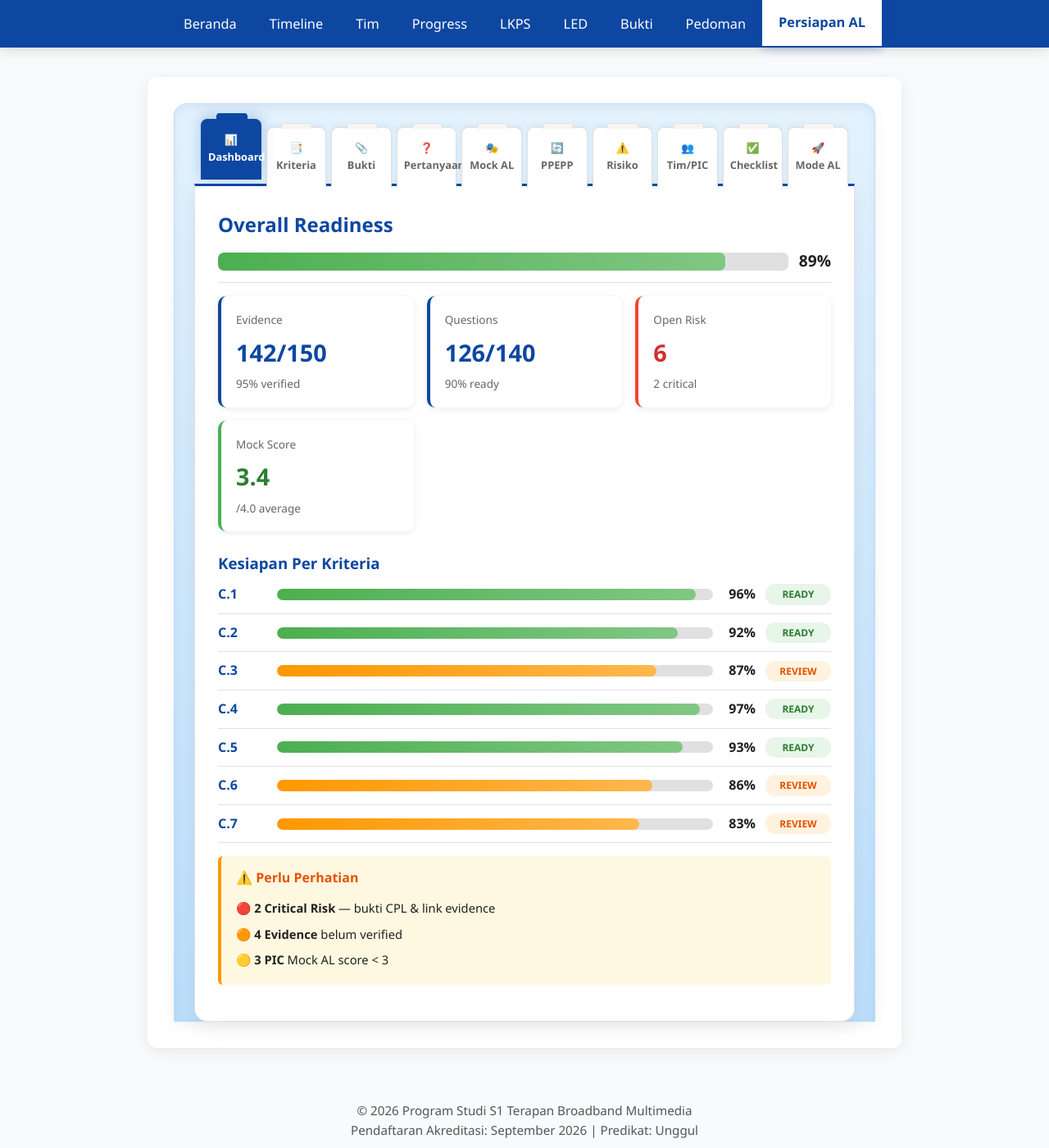
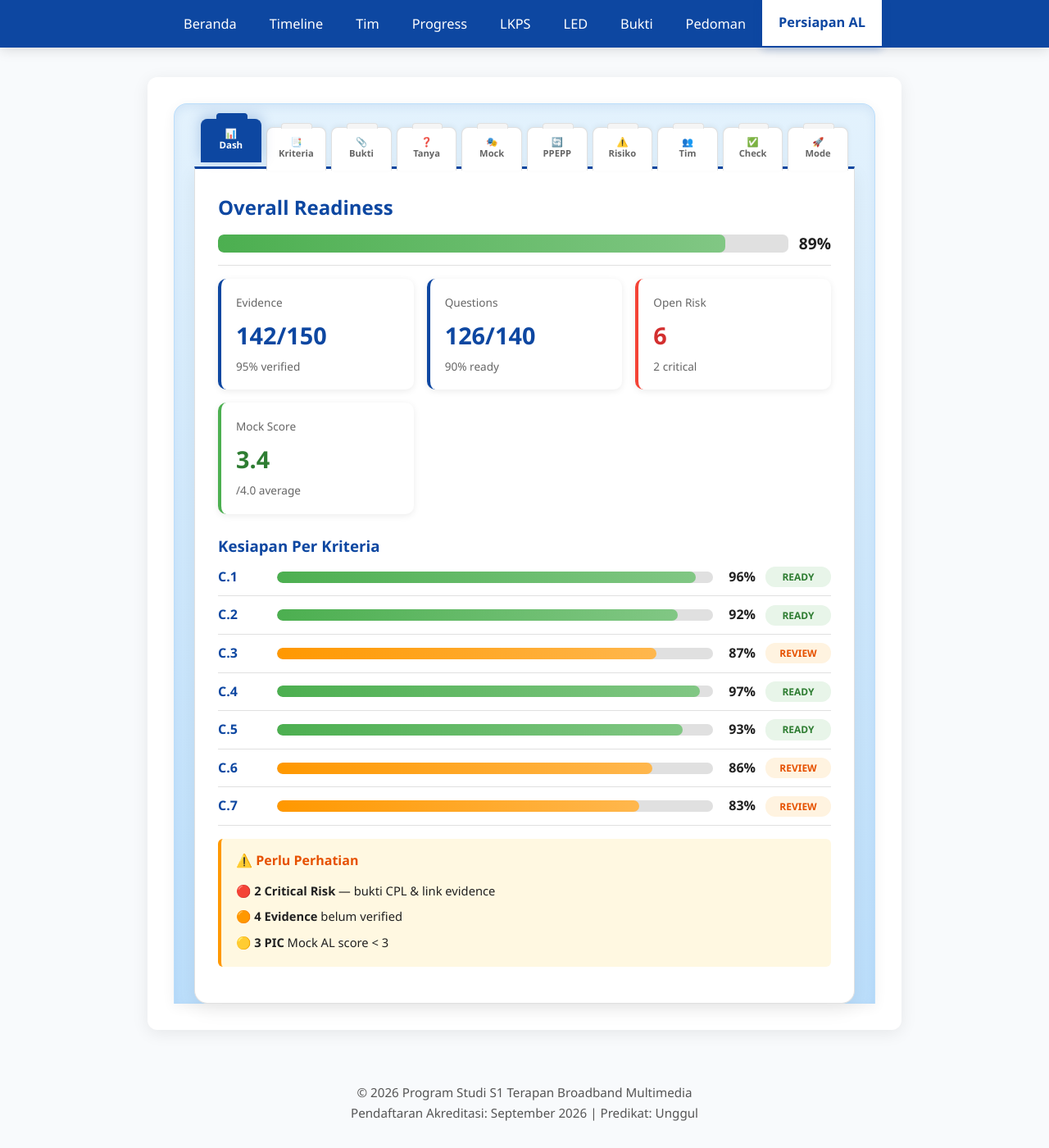
Before and after one commit to portal-psbm/aksibm-26, a Jekyll site: the page built from persiapan-al.md, in a window 1280 px wide and 1400 px high. Shown: the whole window at 82% size. Built offline with Jekyll 4.4.1, drawn with Linux system fonts in a browser that asks for light colours; part of the change alters nothing that is shown.

Commit message:
update AL

```diff
--- a/persiapan-al.md
+++ b/persiapan-al.md
@@ -5,7 +5,7 @@ permalink: /persiapan-al/
 ---
 
 <style>
-  /* ===== Cabinet Container - Tema Biru Konsisten ===== */
+  /* ===== Cabinet Container ===== */
   .cabinet-container {
     background: linear-gradient(180deg, #e3f2fd 0%, #bbdefb 100%);
     padding: 24px 24px 0 24px;
@@ -34,12 +34,12 @@ permalink: /persiapan-al/
   .folder-shelf::-webkit-scrollbar-track { background: rgba(13, 71, 161, 0.05); border-radius: 2px; }
   .folder-shelf::-webkit-scrollbar-thumb { background: #0d47a1; border-radius: 2px; }
 
-  /* ===== Folder Tab ===== */
+  /* ===== Folder Tab - Label Singkat ===== */
   .folder-tab {
     position: relative;
     flex: 0 0 auto;
-    min-width: 110px;
-    padding: 14px 14px 18px 14px;
+    min-width: 90px;
+    padding: 10px 6px 14px 6px;
     background: #ffffff;
     border-radius: 8px 8px 0 0;
     border: 1px solid #e0e0e0;
@@ -47,20 +47,23 @@ permalink: /persiapan-al/
     cursor: pointer;
     text-align: center;
     font-weight: 600;
-    font-size: 0.82rem;
+    font-size: 0.72rem;
+    line-height: 1.2;
     color: #666;
     transition: all 0.35s cubic-bezier(0.4, 0, 0.2, 1);
     transform: translateY(4px);
     box-shadow: 0 -2px 6px rgba(0,0,0,0.05);
-    white-space: nowrap;
+    white-space: normal;
+    word-wrap: break-word;
+    overflow-wrap: break-word;
   }
 
   .folder-tab::before {
     content: '';
     position: absolute;
     top: -6px;
-    left: 20%;
-    width: 60%;
+    left: 22%;
+    width: 56%;
     height: 6px;
     background: #f5f5f5;
     border-radius: 4px 4px 0 0;
@@ -76,7 +79,7 @@ permalink: /persiapan-al/
   }
   .folder-tab:hover::before { background: #f1f5f9; }
 
-  /* Folder Aktif - Biru #0d47a1 */
+  /* Folder Aktif */
   .folder-tab.active {
     background: #0d47a1;
     color: #ffffff;
@@ -85,6 +88,7 @@ permalink: /persiapan-al/
     border-color: #0d47a1;
     box-shadow: 0 -4px 16px rgba(13, 71, 161, 0.25);
     font-weight: 700;
+    font-size: 0.72rem;
   }
   .folder-tab.active::before {
     background: #0d47a1;
@@ -111,7 +115,7 @@ permalink: /persiapan-al/
   .al-panel.active { display: block; }
   @keyframes fadeIn { from { opacity: 0; transform: translateY(8px); } to { opacity: 1; transform: translateY(0); } }
 
-  /* ===== Komponen Internal - Konsisten dengan Halaman Lain ===== */
+  /* ===== Komponen Internal ===== */
   .card-grid { display: grid; grid-template-columns: repeat(auto-fit, minmax(220px, 1fr)); gap: 16px; margin: 16px 0; }
   .stat-card { background: white; border-radius: 10px; padding: 18px; box-shadow: 0 2px 8px rgba(0,0,0,0.08); border-left: 4px solid #0d47a1; transition: transform 0.2s; }
   .stat-card:hover { transform: translateY(-2px); }
@@ -201,17 +205,17 @@ permalink: /persiapan-al/
   /* ===== RESPONSIVE ===== */
   @media (min-width: 1200px) {
     .folder-shelf { overflow-x: visible; padding-bottom: 0; }
-    .folder-tab { flex: 1 1 0; min-width: 0; padding: 14px 8px 18px 8px; font-size: 0.8rem; white-space: normal; }
+    .folder-tab { flex: 1 1 0; min-width: 0; padding: 10px 4px 14px 4px; font-size: 0.7rem; }
     .folder-tab::before { left: 25%; width: 50%; }
   }
   @media (min-width: 768px) and (max-width: 1199px) {
     .folder-shelf { flex-wrap: wrap; overflow-x: visible; padding-bottom: 0; }
-    .folder-tab { flex: 0 1 calc(20% - 6px); min-width: 0; font-size: 0.8rem; white-space: normal; }
+    .folder-tab { flex: 0 1 calc(20% - 6px); min-width: 0; font-size: 0.7rem; }
   }
   @media (max-width: 767px) {
     .folder-shelf { overflow-x: auto; flex-wrap: nowrap; padding-bottom: 8px; -webkit-overflow-scrolling: touch; scrollbar-width: none; }
     .folder-shelf::-webkit-scrollbar { display: none; }
-    .folder-tab { min-width: 110px; flex: 0 0 auto; font-size: 0.78rem; padding: 12px 10px 16px 10px; }
+    .folder-tab { min-width: 90px; flex: 0 0 auto; font-size: 0.7rem; padding: 10px 6px 14px 6px; }
     .progress-row { flex-wrap: wrap; }
     .progress-row .label { width: 100%; margin-bottom: 4px; }
     .al-content { padding: 20px; }
@@ -221,16 +225,16 @@ permalink: /persiapan-al/
 <!-- ===== KABINET FOLDER NAV ===== -->
 <div class="cabinet-container">
   <div class="folder-shelf">
-    <div class="folder-tab active" onclick="showPanel('dashboard', this)">📊<br>Dashboard</div>
+    <div class="folder-tab active" onclick="showPanel('dashboard', this)">📊<br>Dash</div>
     <div class="folder-tab" onclick="showPanel('kriteria', this)">📑<br>Kriteria</div>
     <div class="folder-tab" onclick="showPanel('bukti', this)">📎<br>Bukti</div>
-    <div class="folder-tab" onclick="showPanel('pertanyaan', this)">❓<br>Pertanyaan</div>
-    <div class="folder-tab" onclick="showPanel('mock', this)">🎭<br>Mock AL</div>
+    <div class="folder-tab" onclick="showPanel('pertanyaan', this)">❓<br>Tanya</div>
+    <div class="folder-tab" onclick="showPanel('mock', this)">🎭<br>Mock</div>
     <div class="folder-tab" onclick="showPanel('ppepp', this)">🔄<br>PPEPP</div>
     <div class="folder-tab" onclick="showPanel('risiko', this)">⚠️<br>Risiko</div>
-    <div class="folder-tab" onclick="showPanel('tim', this)">👥<br>Tim/PIC</div>
-    <div class="folder-tab" onclick="showPanel('checklist', this)">✅<br>Checklist</div>
-    <div class="folder-tab" onclick="showPanel('modeal', this)">🚀<br>Mode AL</div>
+    <div class="folder-tab" onclick="showPanel('tim', this)">👥<br>Tim</div>
+    <div class="folder-tab" onclick="showPanel('checklist', this)">✅<br>Check</div>
+    <div class="folder-tab" onclick="showPanel('modeal', this)">🚀<br>Mode</div>
   </div>
 
   <!-- ===== AREA KONTEN ===== -->
@@ -454,6 +458,7 @@ function showPanel(id, btn) {
   if (id === 'ppepp') showPPEPP('kurikulum', document.querySelector('#panel-ppepp .sub-nav button'));
   if (id === 'checklist') showChecklist('h30', document.querySelector('#panel-checklist .sub-nav button'));
 }
+
 function showKriteria(key, btn) {
   document.querySelectorAll('#kriteriaSubNav button').forEach(b => b.classList.remove('active'));
   btn.classList.add('active');
@@ -465,6 +470,7 @@ function showKriteria(key, btn) {
   });
   document.getElementById('kriteriaContent').innerHTML = html;
 }
+
 function renderBukti() {
   var search = (document.getElementById('buktiSearch') ? document.getElementById('buktiSearch').value : '').toLowerCase();
   var filtered = dataBukti.filter(function(b) { return !search || b.name.toLowerCase().indexOf(search) >= 0 || b.code.toLowerCase().indexOf(search) >= 0; });
@@ -475,6 +481,7 @@ function renderBukti() {
   document.getElementById('buktiList').innerHTML = html || '<p style="text-align:center; color:#666; padding:20px;">Tidak ada bukti ditemukan</p>';
 }
 function filterBukti() { renderBukti(); }
+
 function renderPertanyaan(filter) {
   filter = filter || 'all';
   var filtered = dataPertanyaan.filter(function(p) { return filter === 'all' || p.type === filter; });
@@ -489,12 +496,14 @@ function filterPertanyaan(type, btn) {
   btn.classList.add('active');
   renderPertanyaan(type);
 }
+
 function startMock() {
   document.getElementById('mockSetup').style.display = 'none';
   var session = document.getElementById('mockSession');
   session.style.display = 'block';
   session.innerHTML = '<div style="text-align:center; padding:40px; background:#e8f5e9; border-radius:12px;"><h2 style="color:#2e7d32;">✅ Mock AL Selesai!</h2><div style="font-size:2rem; font-weight:700; color:#0d47a1; margin:16px 0;">3.4 / 4.0</div><button class="btn btn-primary" onclick="document.getElementById(\'mockSetup\').style.display=\'block\'; document.getElementById(\'mockSession\').style.display=\'none\';">Kembali</button></div>';
 }
+
 function showPPEPP(key, btn) {
   document.querySelectorAll('#panel-ppepp .sub-nav button').forEach(function(b) { b.classList.remove('active'); });
   btn.classList.add('active');
@@ -503,6 +512,7 @@ function showPPEPP(key, btn) {
   data.steps.forEach(function(s) { html += '<div class="ppepp-step"><div class="step-title">' + s.t + '</div><div class="step-content">' + s.c + '</div></div>'; });
   document.getElementById('ppeppContent').innerHTML = html;
 }
+
 function showChecklist(key, btn) {
   document.querySelectorAll('#panel-checklist .sub-nav button').forEach(function(b) { b.classList.remove('active'); });
   btn.classList.add('active');
@@ -514,6 +524,7 @@ function showChecklist(key, btn) {
   html += '</div>';
   document.getElementById('checklistContent').innerHTML = html;
 }
+
 document.addEventListener('DOMContentLoaded', function() {
   showKriteria('c1', document.querySelector('#kriteriaSubNav button'));
   renderBukti();
```
